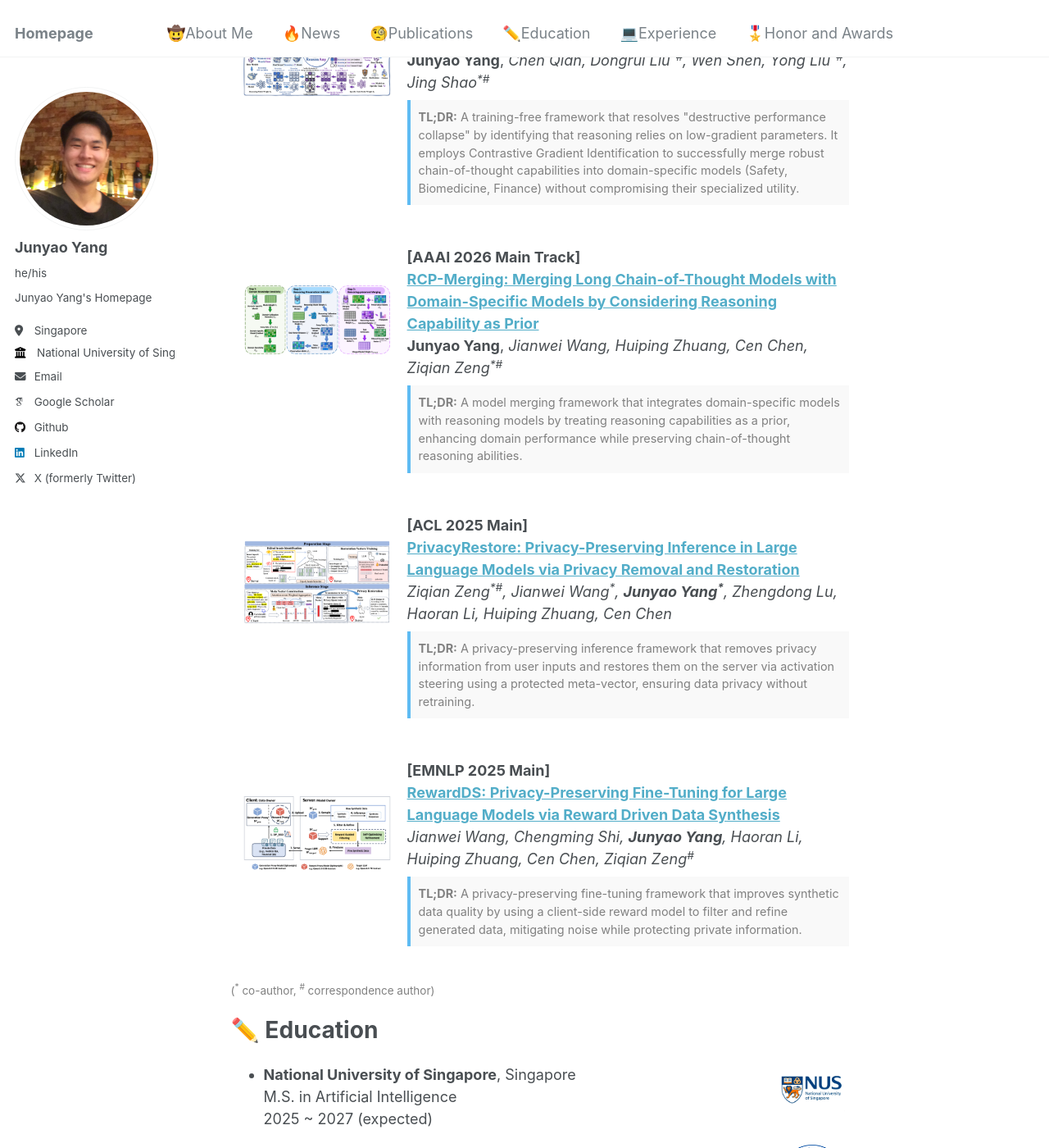
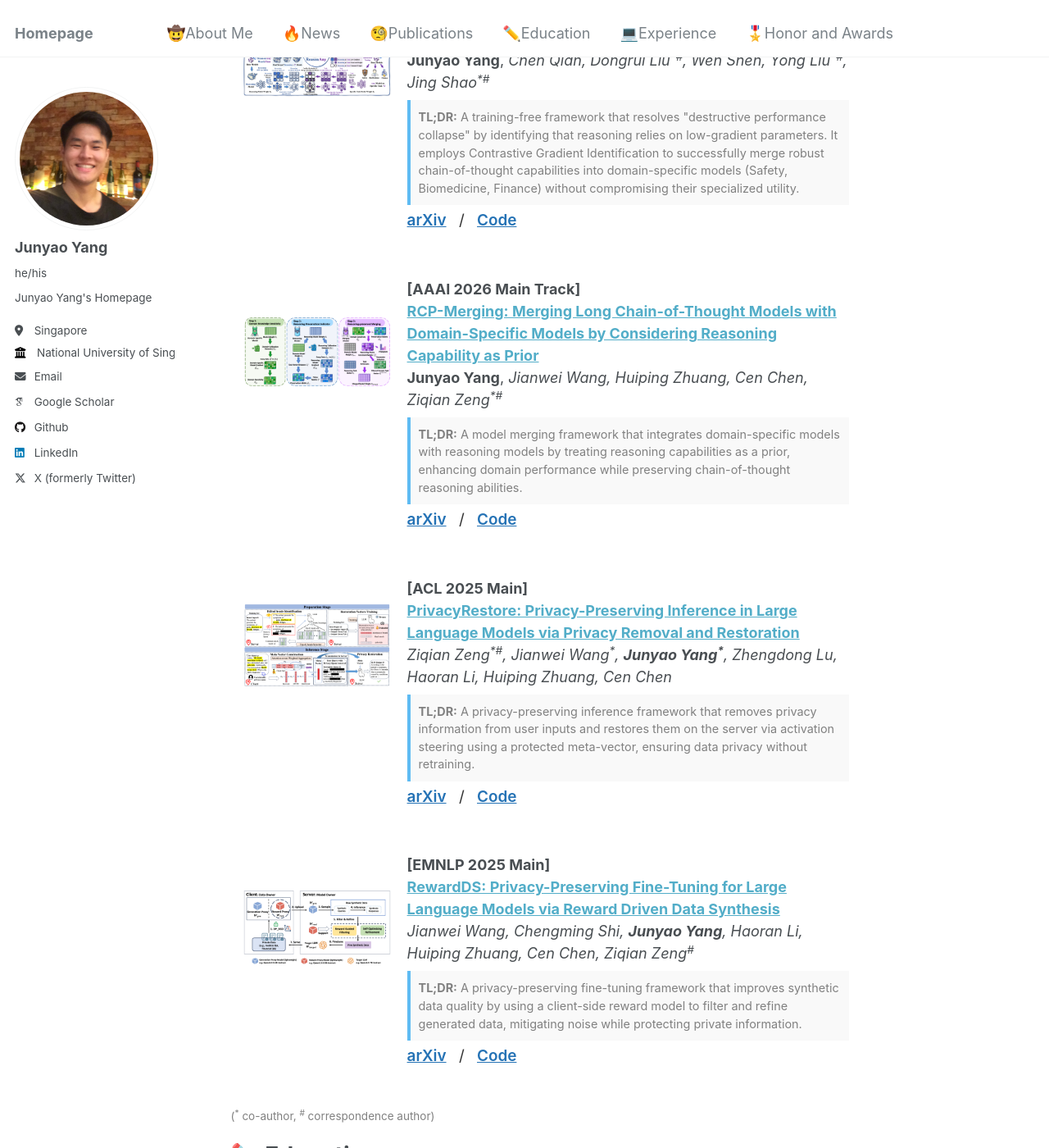
Before and after one commit to jyyang26/jyyang26.github.io, a Jekyll site: the page built from _pages/about.md, in a window 1280 px wide and 1400 px high, scrolled down 1056 px. Shown: the whole window at 82% size. Built offline with Jekyll 4.4.1, drawn with Linux system fonts in a browser that asks for light colours; some web fonts are replaced.

Commit message:
Update about.md

```diff
--- a/_pages/about.md
+++ b/_pages/about.md
@@ -89,6 +89,23 @@ My research story revolves around **the Underlying Principles and Understanding
     box-shadow: 0 10px 25px rgba(0, 0, 0, 0.1);
     transform: translateY(-2px);
   }
+
+  /* 链接通用样式 */
+  .pub-link {
+    text-decoration: none;
+    color: #2472b5; /* 经典的学术蓝链接色 */
+    font-weight: 600;
+  }
+
+  .pub-link:hover {
+    text-decoration: underline;
+  }
+
+  /* 分隔符样式：实现长空格 */
+  .link-sep {
+    margin: 0 10px; /* 左右各10px的间距 */
+    color: #333;
+  }
 </style>
 
 
@@ -96,7 +113,6 @@ My research story revolves around **the Underlying Principles and Understanding
   <div style="width: 180px; margin-right: 20px; flex-shrink: 0; display: flex; flex-direction: column; gap: 10px;">
     <a href="https://arxiv.org/abs/2601.05560" style="display: block;">
       <img src="images/ReasonAny_main_fig.png" alt="ReasonAny"  style="width: 100%; height: auto; border-radius: 5px; display: block;">
-      <!-- <img src="images/rcp.png" alt="ReasonAny" style="width: 100%; height: auto; border-radius: 5px; display: block;"> -->
     </a>
   </div>
 
@@ -104,9 +120,18 @@ My research story revolves around **the Underlying Principles and Understanding
     <strong><em>[arXiv Preprint]</em></strong><br>
     <strong><a href="https://arxiv.org/abs/2601.05560" style="text-decoration: underline; color: #52ADC8;">ReasonAny: Incorporating Reasoning Capability to Any Model via Simple and Effective Model Merging</a></strong><br>
     <strong>Junyao Yang</strong>, <em>Chen Qian, Dongrui Liu<sup>*#</sup>, Wen Shen, Yong Liu<sup>*#</sup>, Jing Shao<sup>*#</sup></em><br>
+
     <div style="background-color: #f9f9f9; border-left: 4px solid #5fbbf3; padding: 10px; color: #808080; font-size: 80%; margin-top: 8px;">
       <strong>TL;DR:</strong> A training-free framework that resolves "destructive performance collapse" by identifying that reasoning relies on low-gradient parameters. It employs Contrastive Gradient Identification to successfully merge robust chain-of-thought capabilities into domain-specific models (Safety, Biomedicine, Finance) without compromising their specialized utility.
     </div>
+
+    <div style="margin-top: 5px; margin-bottom: 5px; font-size: 1.05em;">
+      <a href="https://arxiv.org/abs/2601.05560" class="pub-link">arXiv</a>
+      <span class="link-sep">/</span>
+      <a href="https://github.com/jyyang26/ReasonAny" class="pub-link">Code</a>
+    </div>
+
+
   </div>
 </div>
 
@@ -115,16 +140,24 @@ My research story revolves around **the Underlying Principles and Understanding
     <a href="https://arxiv.org/abs/2508.03140" style="display: block;">
       <img src="images/rcp.png" alt="rcp"  style="width: 100%; height: auto; object-fit: cover; border-radius: 5px; display: block;">
     </a>
-    <!-- <img src="images/AAAI2026.jpg" alt="AAAI2026"  style="width: 100%; height: auto; object-fit: cover; border-radius: 5px; display: block;"> -->
   </div>
 
   <div style="flex: 1;">
     <strong>[AAAI 2026 Main Track]</strong><br>
     <strong><a href="https://arxiv.org/abs/2508.03140" style="text-decoration: underline; color: #52ADC8;">RCP-Merging: Merging Long Chain-of-Thought Models with Domain-Specific Models by Considering Reasoning Capability as Prior</a></strong><br>
     <strong>Junyao Yang</strong>, <em>Jianwei Wang, Huiping Zhuang, Cen Chen, Ziqian Zeng<sup>*#</sup></em><br>
-    <div style="background-color: #f9f9f9; border-left: 4px solid #5fbbf3; padding: 10px; color: #808080; font-size: 80%; margin-top: 8px;">
+
+<div style="background-color: #f9f9f9; border-left: 4px solid #5fbbf3; padding: 10px; color: #808080; font-size: 80%; margin-top: 8px;">
       <strong>TL;DR:</strong> A model merging framework that integrates domain-specific models with reasoning models by treating reasoning capabilities as a prior, enhancing domain performance while preserving chain-of-thought reasoning abilities.
     </div>
+
+    <div style="margin-top: 5px; margin-bottom: 5px; font-size: 1.05em;">
+      <a href="https://arxiv.org/abs/2508.03140" class="pub-link">arXiv</a>
+      <span class="link-sep">/</span>
+      <a href="https://github.com/ZeroNLP/RCP-Merging" class="pub-link">Code</a>
+    </div>
+
+
   </div>
 </div>
 
@@ -133,16 +166,24 @@ My research story revolves around **the Underlying Principles and Understanding
     <a href="https://arxiv.org/abs/2406.01394" style="display: block;">
       <img src="images/restore.png" alt="restore"  style="width: 100%; height: auto; object-fit: cover; border-radius: 5px; display: block;">
     </a>
-    <!-- <img src="images/ACL2025.jpg" alt="ACL2025"  style="width: 100%; height: auto; object-fit: cover; border-radius: 5px; display: block;"> -->
   </div>
 
   <div style="flex: 1;">
     <strong>[ACL 2025 Main]</strong><br>
     <strong><a href="https://arxiv.org/abs/2406.01394" style="text-decoration: underline; color: #52ADC8;">PrivacyRestore: Privacy-Preserving Inference in Large Language Models via Privacy Removal and Restoration</a></strong><br>
     <em>Ziqian Zeng<sup>*#</sup>, Jianwei Wang<sup>*</sup>, <strong>Junyao Yang<sup>*</sup></strong>, Zhengdong Lu, Haoran Li, Huiping Zhuang, Cen Chen</em><br>
-    <div style="background-color: #f9f9f9; border-left: 4px solid #5fbbf3; padding: 10px; color: #808080; font-size: 80%; margin-top: 8px;">
+
+        <div style="background-color: #f9f9f9; border-left: 4px solid #5fbbf3; padding: 10px; color: #808080; font-size: 80%; margin-top: 8px;">
       <strong>TL;DR:</strong> A privacy-preserving inference framework that removes privacy information from user inputs and restores them on the server via activation steering using a protected meta-vector, ensuring data privacy without retraining.
     </div>
+
+    <div style="margin-top: 5px; margin-bottom: 5px; font-size: 1.05em;">
+      <a href="https://arxiv.org/abs/2406.01394" class="pub-link">arXiv</a>
+      <span class="link-sep">/</span>
+      <a href="https://github.com/ZeroNLP/PrivacyRestore" class="pub-link">Code</a>
+    </div>
+
+
   </div>
 </div>
 
@@ -151,7 +192,6 @@ My research story revolves around **the Underlying Principles and Understanding
     <a href="https://arxiv.org/abs/2502.18517" style="display: block;">
       <img src="images/rewardds.png" alt="rewardds"  style="width: 100%; height: auto; object-fit: cover; border-radius: 5px; display: block;">
     </a>
-    <!-- <img src="images/EMNLP2025.jpg" alt="EMNLP2025"  style="width: 100%; height: auto;object-fit: cover; border-radius: 5px; display: block;"> -->
   </div>
 
   <div style="flex: 1;">
@@ -161,6 +201,14 @@ My research story revolves around **the Underlying Principles and Understanding
     <div style="background-color: #f9f9f9; border-left: 4px solid #5fbbf3; padding: 10px; color: #808080; font-size: 80%; margin-top: 8px;">
       <strong>TL;DR:</strong> A privacy-preserving fine-tuning framework that improves synthetic data quality by using a client-side reward model to filter and refine generated data, mitigating noise while protecting private information.
     </div>
+
+    <div style="margin-top: 5px; margin-bottom: 5px; font-size: 1.05em;">
+      <a href="https://arxiv.org/abs/2502.18517" class="pub-link">arXiv</a>
+      <span class="link-sep">/</span>
+      <a href="https://github.com/wjw136/RewardDS" class="pub-link">Code</a>
+    </div>
+
+
   </div>
 </div>
 
```
